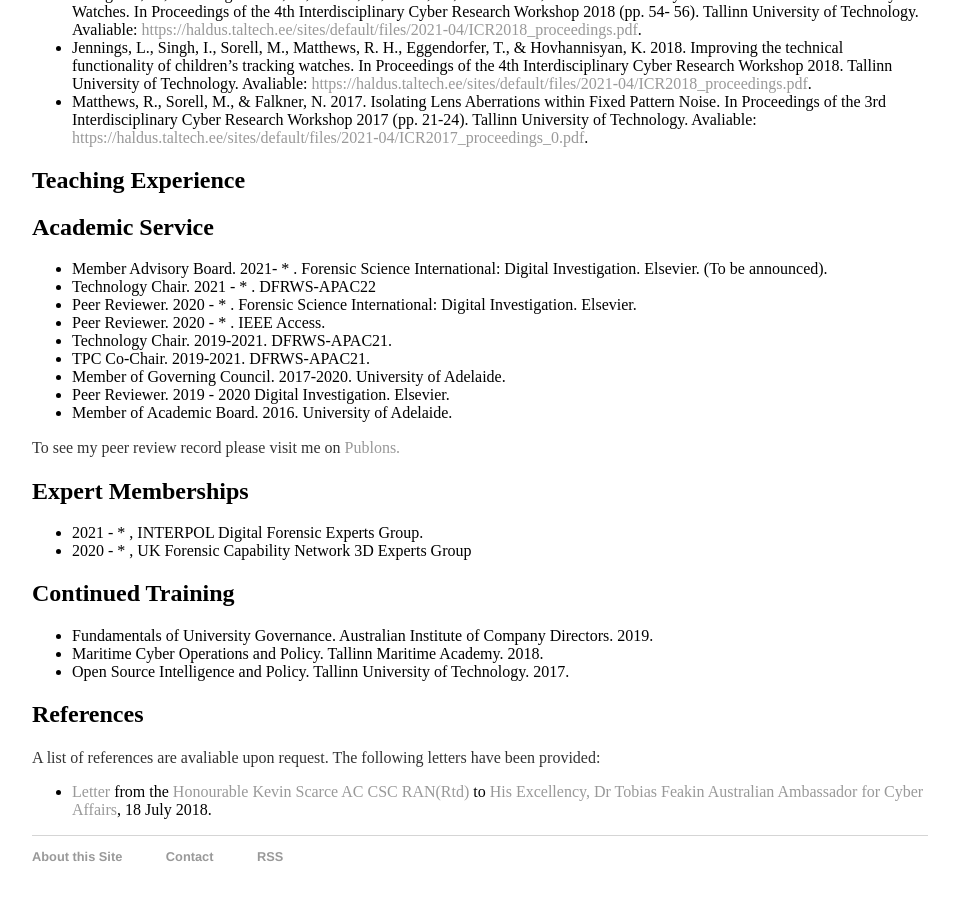
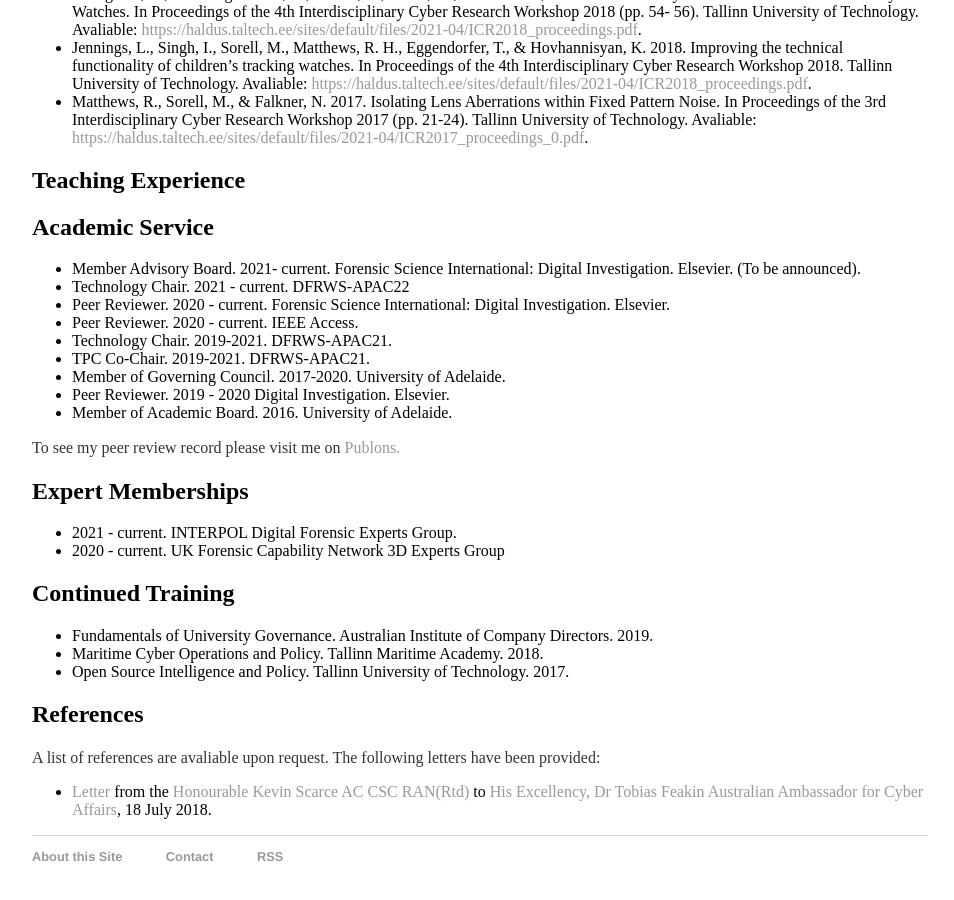
Before and after one commit to rhematt/rhematt.github.io, a Jekyll site: the page built from cv/index.md, in a window 1280 px wide and 900 px high, scrolled down 3598 px. Shown: the whole window, without its empty margins (160-1114 px from the left). Built offline with Jekyll 4.4.1, drawn with Linux system fonts in a browser that asks for light colours; our own code applies the rules of GitHub Pages for plain Markdown files.

Commit message:
Update index.md

```diff
--- a/cv/index.md
+++ b/cv/index.md
@@ -152,10 +152,10 @@ Since 2015, Dr Matthews is one of the University of Adelaide’s top 10 most rea
 ## Teaching Experience
 
 ## Academic Service
-- Member Advisory Board. 2021- * . Forensic Science International: Digital Investigation. Elsevier. (To be announced).
-- Technology Chair. 2021 - * . DFRWS-APAC22
-- Peer Reviewer. 2020 - * . Forensic Science International: Digital Investigation. Elsevier.
-- Peer Reviewer. 2020 - * . IEEE Access.
+- Member Advisory Board. 2021- current. Forensic Science International: Digital Investigation. Elsevier. (To be announced).
+- Technology Chair. 2021 - current. DFRWS-APAC22
+- Peer Reviewer. 2020 - current. Forensic Science International: Digital Investigation. Elsevier.
+- Peer Reviewer. 2020 - current. IEEE Access.
 - Technology Chair. 2019-2021. DFRWS-APAC21.
 - TPC Co-Chair. 2019-2021. DFRWS-APAC21.
 - Member of Governing Council. 2017-2020. University of Adelaide.
@@ -165,8 +165,8 @@ Since 2015, Dr Matthews is one of the University of Adelaide’s top 10 most rea
 To see my peer review record please visit me on [Publons.](https://publons.com/researcher/3744919/richard-matthews/)
 
 ## Expert Memberships
-- 2021 - * , INTERPOL Digital Forensic Experts Group.
-- 2020 - * , UK Forensic Capability Network 3D Experts Group
+- 2021 - current. INTERPOL Digital Forensic Experts Group.
+- 2020 - current. UK Forensic Capability Network 3D Experts Group
 
 ## Continued Training
 - Fundamentals of University Governance. Australian Institute of Company Directors. 2019.
```
